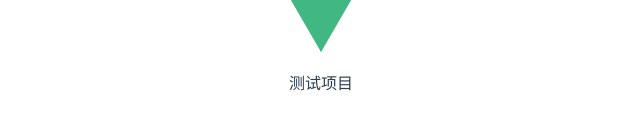
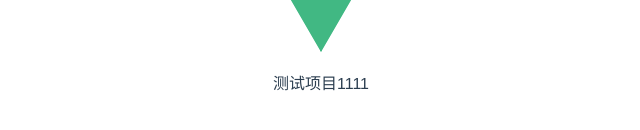
Before and after one commit to ccccl-132/dev, a Vue app: page / in a window 1280 px wide. Shown: the part 194-324 px from the top of the page, without its empty margins (319-959 px from the left). Built offline with nearby package versions, Linux system fonts and the light colour scheme.

Commit message:
first 44

```diff
--- a/src/App.vue
+++ b/src/App.vue
@@ -1,6 +1,6 @@
 <template>
   <img alt="Vue logo" src="./assets/logo.png">
-<div>测试项目</div>
+<div>测试项目1111</div>
 </template>
 
 <script>
```
